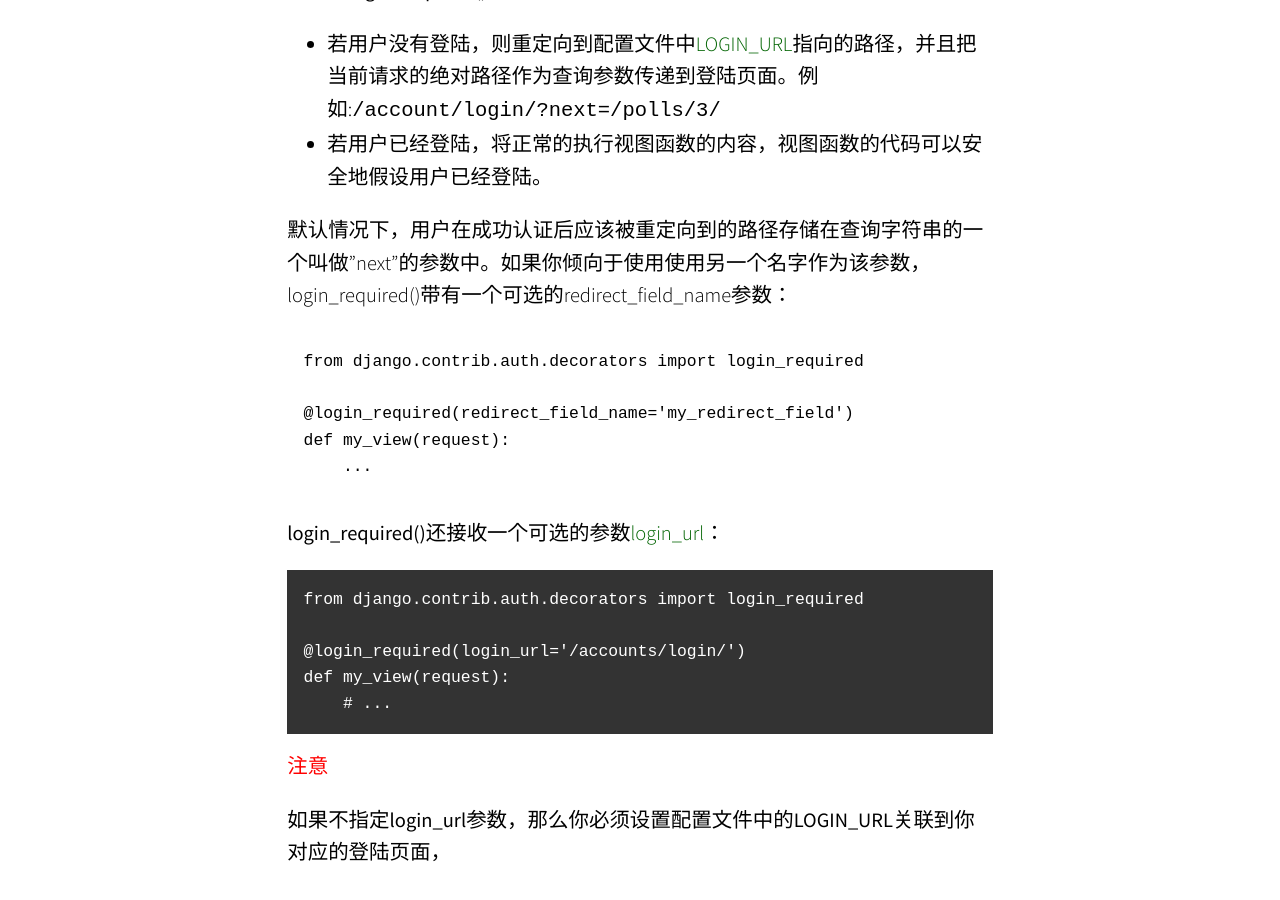
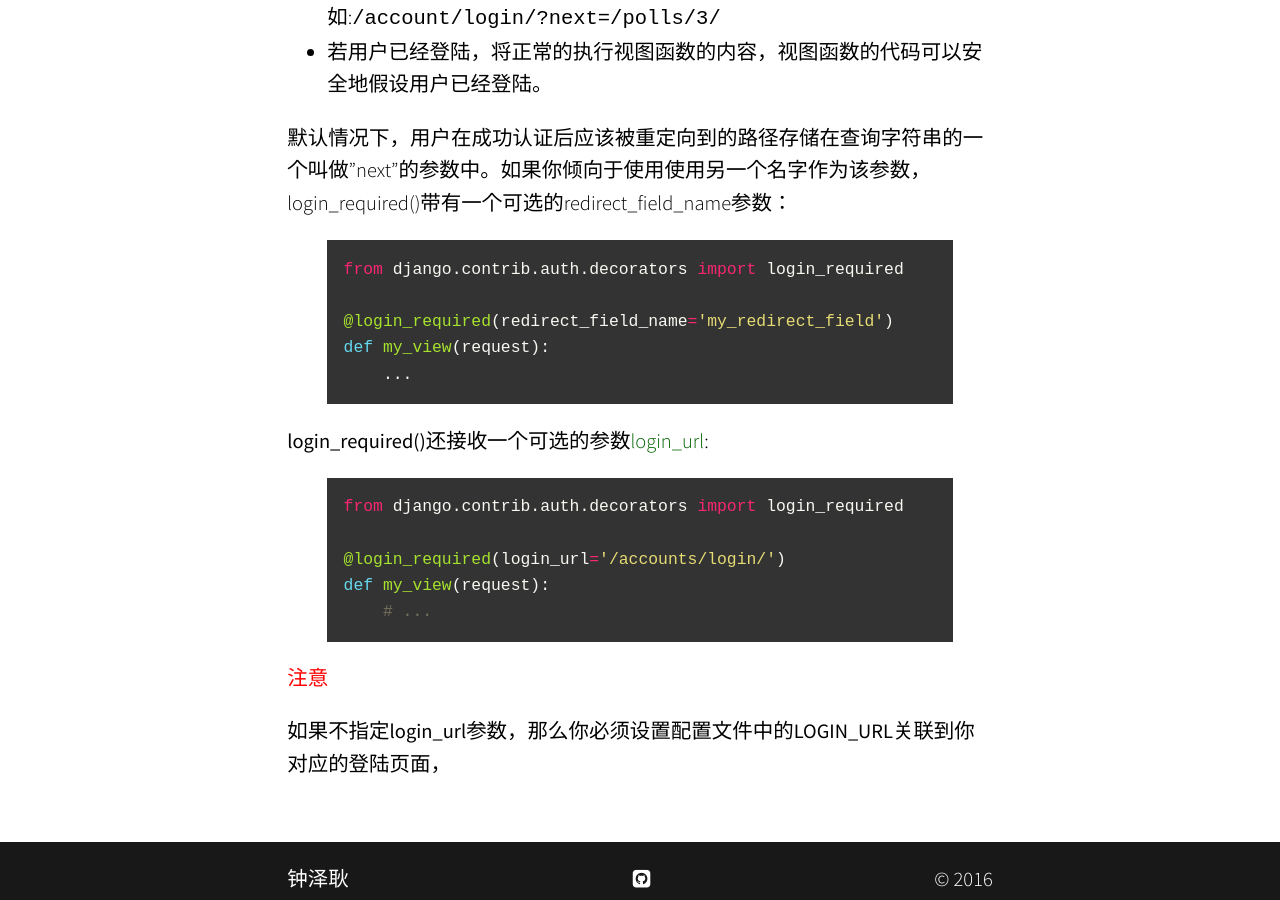
Before and after one commit to zLolipop/zLolipop.github.io, a Jekyll site: the page built from _posts/2016-08-18-Django认证系统.md, in a window 1280 px wide and 900 px high, scrolled down 9123 px. Built offline with Jekyll 4.4.1, drawn with Linux system fonts in a browser that asks for light colours; nearby versions of some CDN libraries; some web fonts are replaced; comment, search, counter and statistics services are not loaded; some of the changed text lies outside the part shown.

Commit message:
fix the blog

````diff
--- a/_posts/2016-08-18-Django认证系统.md
+++ b/_posts/2016-08-18-Django认证系统.md
@@ -46,7 +46,7 @@
 
 
 ## 创建超级用户(superusers)
-使用<font color=#0C4B33>**createsuperuser**</font>来创建超级用户：
+使用<font color="#0C4B33">**createsuperuser**</font>来创建超级用户：
 `$ python manage.py createsuperuser --username=joe --email=joe@example.com`
 
 然后该命令将提示你输入密码，输入密码后，该用户将会被立即创立， 如果你忘记 打入 **--username**和**--email**参数，该命令将提示你输入这些值。
@@ -54,11 +54,11 @@
 
 ----------
 ## 修改密码
-Django不会再user模型上存储密码的明文，而是一个哈希值，(详细内容请见文档:[Django 是如何处理密码的](https://docs.djangoproject.com/en/1.9/topics/auth/passwords/)), 因此，请不要直接对user对象的**password**属性进行操作。这也是我们使用<font color=greenv>create_user()</font>这个辅助函数来创建用户的原因。
+Django不会再user模型上存储密码的明文，而是一个哈希值，(详细内容请见文档:[Django 是如何处理密码的](https://docs.djangoproject.com/en/1.9/topics/auth/passwords/)), 因此，请不要直接对user对象的**password**属性进行操作。这也是我们使用<font color="greenv">create_user()</font>这个辅助函数来创建用户的原因。
 
 若要修改用户的密码，有以下几种选择：
 1. 使用命令`manage.py changepassword *username*`该命令提供一种从命令行修改User密码的方法。它提示你修改一个给定user的密码，你必须输入两次密码。如果输入的两次密码相同，给定user的密码将会立马被修改成新的密码。如果你没有提供user ，命令将会尝试修改与当前系统用户同名的user的密码。
-2. 使用<font color=greenv>set_password()</font> 方法
+2. 使用<font color="greenv">set_password()</font> 方法
 ```Python
 >>> from django.contrib.auth.models import User
 >>> u = User.object.get(username='john')
@@ -67,16 +67,16 @@
 ```
 同样的，如果安装了admin，你也可以在[admin的认证系统页面](https://docs.djangoproject.com/en/1.9/topics/auth/default/#auth-admin)修改用户的密码.
 
-如果启用了<font color=#0C4B33>SessionAuthenticationMiddleware</font>, 修改密码将会使该用户的所有会话失效
+如果启用了<font color="#0C4B33">SessionAuthenticationMiddleware</font>, 修改密码将会使该用户的所有会话失效
 
 
 ----------
 
 
 ## 认证用户
-<font color=#0C4B33>authenticate(**credentials)</font>
+<font color="#0C4B33">authenticate(**credentials)</font>
 
-使用<font color=#0C4B33>authenticate()</font>方法来认证一个给定的用户名(username)和密码(password)。该函数以关键字参数的形式接受认证的凭证，默认配置的关键字是**username**和**password**。如果密码和用户名匹配，该函数返回一个**User**对象，否则，该函数返回**None**，例如:
+使用<font color="#0C4B33">authenticate()</font>方法来认证一个给定的用户名(username)和密码(password)。该函数以关键字参数的形式接受认证的凭证，默认配置的关键字是**username**和**password**。如果密码和用户名匹配，该函数返回一个**User**对象，否则，该函数返回**None**，例如:
 ```Python
 from django.contrib.auth import authenticate
 user = authenticate(username='john',password='secret'
@@ -103,9 +103,9 @@
 - 对某个对象的类型拥有“删除(delete)”权限的用户，才能够删除对象。
 
 不仅如此，不仅可以为每个类型设置不同的权限，而且可以为特定的对象设置不同的权限。为了给统一中类型的不同的对象设置不同的权限，我们可以使用**ModelAdmin**类提供的方法：
-<font color=greenv>has_add_permision()</font>
-<font color=greenv>has_change_permission()</font>
-<font color=greenv>has_delete_permission()</font>
+<font color="greenv">has_add_permision()</font>
+<font color="greenv">has_change_permission()</font>
+<font color="greenv">has_delete_permission()</font>
 
 User的对象拥有两个多对多的字段:<font color=0c4b33>groups</font> 和<font color=0c4b33>user_permissions</font>,**User**对象可以像任何其他Django 模型一样访问与它相关连的对象:
 ```Python
@@ -190,10 +190,10 @@
 
 _ _ _
 
-# <font color=#0C4B33 size=7>在web请求中的认证</font>
+# <font color="#0C4B33" size="7">在web请求中的认证</font>
 Django 使用会话(sessions)和中间件来拦截request对象到认证系统中。
 
-认证系统为每个请求(request)提供一个**request.user**属性来代表当前的用户。如果当前的用户仍未登录，该属性将会被设置为一个<font color=#0c4b33>**AnonymousUser**</font>的实例，否则该属性将会是一个<font color=#0c4b33>**User**</font>实例。
+认证系统为每个请求(request)提供一个**request.user**属性来代表当前的用户。如果当前的用户仍未登录，该属性将会被设置为一个<font color="#0C4B33">**AnonymousUser**</font>的实例，否则该属性将会是一个<font color="#0C4B33">**User**</font>实例。
 
 可以通过is_authenticated()方法来区分它们。例如：
 ```
@@ -208,7 +208,7 @@
 
 ----------
 ##如何实现用户登录(log in)
-如果你有一个认证了的用户，你想把它附带到当前的会话中， 这可以通过**<font color=greenv>login()</font>**函数实现。
+如果你有一个认证了的用户，你想把它附带到当前的会话中， 这可以通过**<font color="greenv">login()</font>**函数实现。
 
 **<font color=darkgreen>login(request, user)</font>**
 	　　在视图中，登录用户使用**login()**函数，该函数接受两个参数，**HttpRequest**对象和**User**对象。**login()**函数在session中存入了用户的ID。
@@ -282,20 +282,23 @@
 
 默认情况下，用户在成功认证后应该被重定向到的路径存储在查询字符串的一个叫做"next"的参数中。如果你倾向于使用使用另一个名字作为该参数，login_required()带有一个可选的redirect_field_name参数：
 
-```Python
+{% highlight python %}
+
 from django.contrib.auth.decorators import login_required
 
 @login_required(redirect_field_name='my_redirect_field')
 def my_view(request):
     ...
-```
-**login_required()**还接收一个可选的参数<font color=darkgreen>login_url</font>：
+{% endhighlight%}
 
-```
+**login_required()**还接收一个可选的参数<font color=darkgreen>login_url</font>:
+
+{% highlight python %}
 from django.contrib.auth.decorators import login_required
 
 @login_required(login_url='/accounts/login/')
 def my_view(request):
     # ...
-```
+{% endhighlight %}
+
 <font color=red>注意</font>如果不指定**login_url**参数，那么你必须设置配置文件中的**LOGIN_URL**关联到你对应的登陆页面，
````
